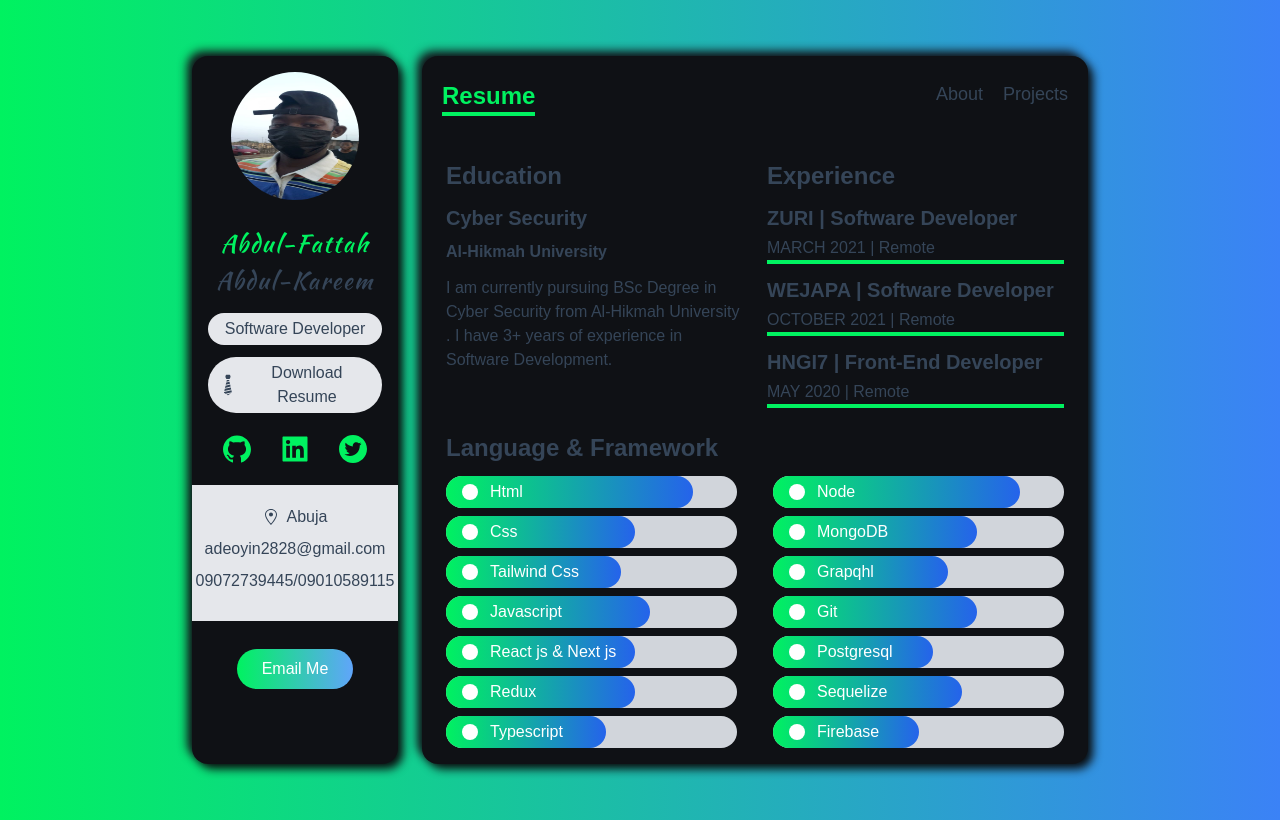
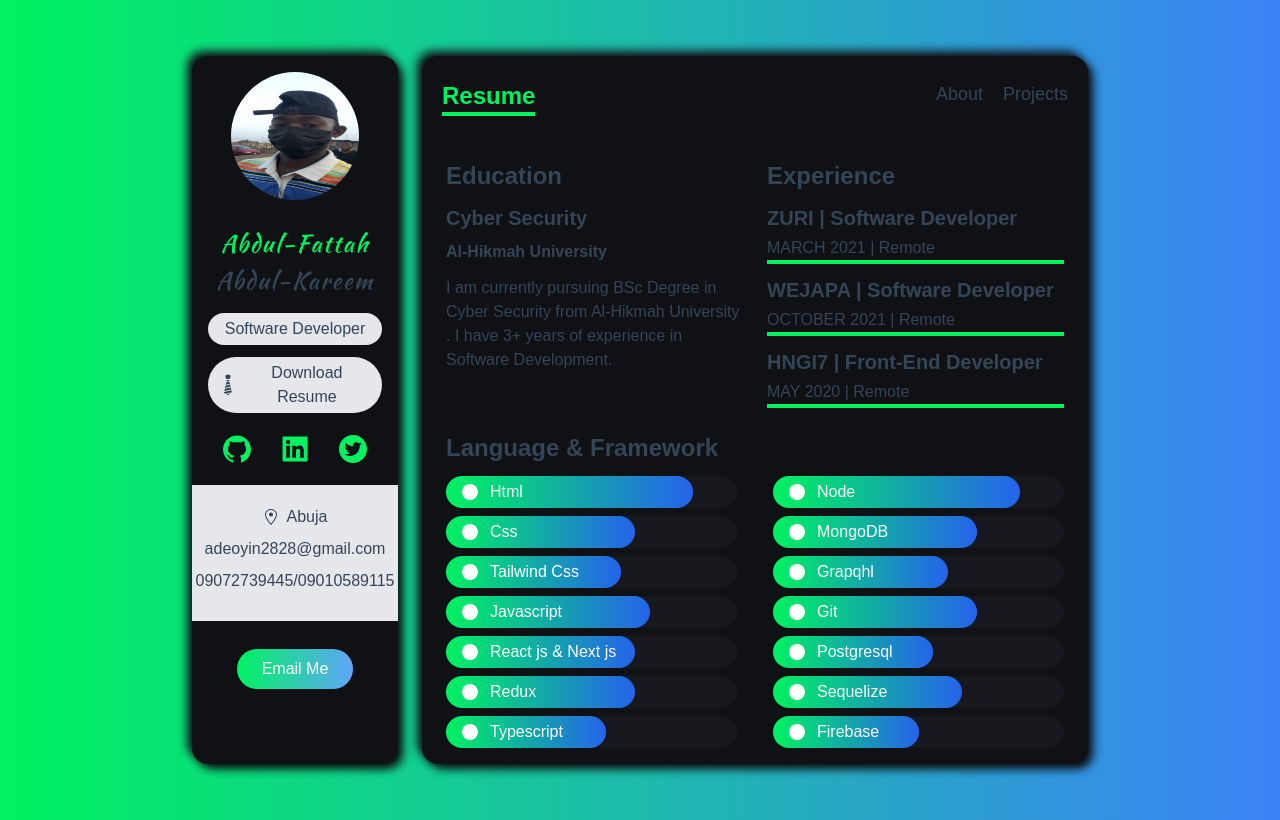
Before and after one commit to AwaabSingh/Portfolio, a Next.js app: page /resume in a window 1280 px wide. Built offline with nearby package versions, Linux system fonts and the light colour scheme.

Commit message:
Update Bar.tsx

```diff
--- a/components/Bar.tsx
+++ b/components/Bar.tsx
@@ -22,7 +22,7 @@ const Bar:FunctionComponent<{data: ISkill}> = ({ data: {Icon, level, name}}) =>
     }
 
     return (
-        <div className='my-2 text-white bg-gray-300 rounded-full dark:bg-dark-300'>
+        <div className='my-2 text-white rounded-full bg-dark-300'>
          <motion.div
          className="flex items-center px-4 py-1 rounded-full bg-gradient-to-r from-green to-blue-600"
          style={{
```
